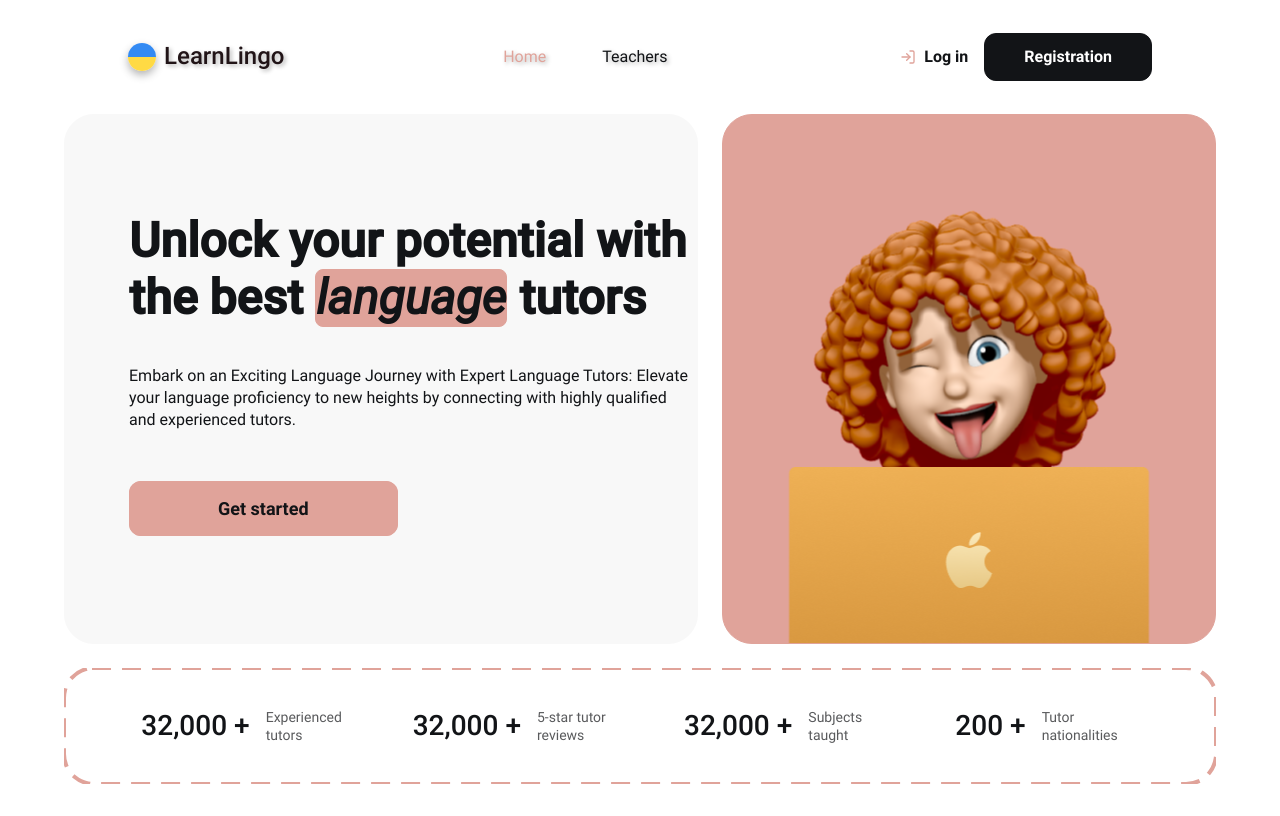
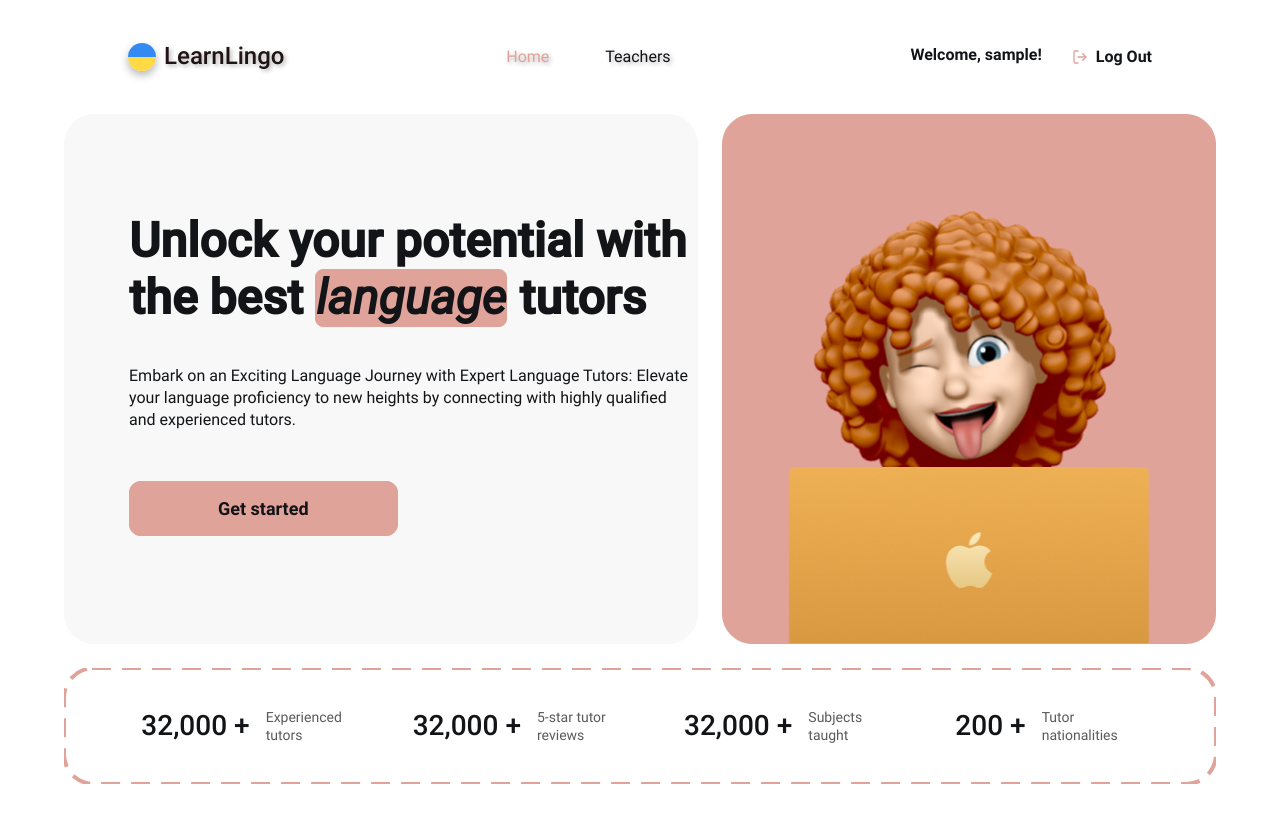
Before and after one commit to GGalina/LearnLingo, a React (Create React App) app: page / in a window 1280 px wide. Built offline with nearby package versions, Linux system fonts and the light colour scheme; no server answers; sample sign-in values are in the browser's storage.

Commit message:
ADD: Login,Registration and Logout, Context for Auth, local storage for persist.

```diff
--- a/package.json
+++ b/package.json
@@ -7,6 +7,7 @@
     "@testing-library/jest-dom": "^5.17.0",
     "@testing-library/react": "^13.4.0",
     "@testing-library/user-event": "^13.5.0",
+    "firebase": "^10.8.0",
     "formik": "^2.4.5",
     "normalize.css": "^8.0.1",
     "react": "^18.2.0",
@@ -16,6 +17,7 @@
     "react-responsive": "^9.0.2",
     "react-router-dom": "^6.21.3",
     "react-scripts": "5.0.1",
+    "react-toastify": "^10.0.4",
     "styled-components": "^6.1.1",
     "web-vitals": "^2.1.4",
     "yup": "^1.3.3"
--- a/src/components/Auth/Auth.jsx
+++ b/src/components/Auth/Auth.jsx
@@ -1,15 +1,20 @@
-import { FiLogIn } from "react-icons/fi";
+import { FiLogIn, FiLogOut } from "react-icons/fi";
 import { useMediaQuery } from 'react-responsive';
 import { useColor } from '../../context/ColorContext';
 import { useModal } from '../../context/ModalContext';
+import { useAuth } from "../../context/AuthContext";
+import { LogOutAPI } from "../../services/firebaseAPI";
 import {
   AuthContainer, LoginContainer,
-  LogIn, Register
+  LogIn, Register, LogOutContainer,
+  LogOutElement, TruncatedName,
+  Tooltip, WelcomeContainer
 } from "./Auth.styled";
 
 export const Auth = ({ onClickClose }) => {
   const { selectedColor } = useColor();
   const { openLoginModal, openRegisterModal } = useModal();
+  const { isLoggedIn, registeredUserName, userLogOut} = useAuth();
   const isTablet = useMediaQuery({ query: '(min-width: 768px)' });
 
   const handleModalClick = (modalType) => {
@@ -25,8 +30,19 @@ export const Auth = ({ onClickClose }) => {
     }
   };
 
+  const handleLogOut = async() => {
+    try {
+      await LogOutAPI();
+      userLogOut();
+      localStorage.clear();
+    } catch (error) {
+      throw new Error(error);
+    }
+  };
+
   return (
     <>
+      {!isLoggedIn && (
       <AuthContainer>
         <LoginContainer onClick={() => handleModalClick('login')}>
           <FiLogIn stroke={selectedColor} />
@@ -34,6 +50,29 @@ export const Auth = ({ onClickClose }) => {
         </LoginContainer>
         <Register onClick={() => handleModalClick('register')}>Registration</Register>
       </AuthContainer>
+      )}
+
+      {isLoggedIn && (
+        <AuthContainer>
+          <WelcomeContainer>
+            <TruncatedName>
+              Welcome,{' '}
+              {registeredUserName && registeredUserName.length > 7 ? (
+                <>
+                  {registeredUserName.slice(0, 7)}...`
+                  <Tooltip>{registeredUserName}</Tooltip>
+                </>
+              ) : (
+                registeredUserName
+              )}!
+            </TruncatedName>
+          </WelcomeContainer>
+        <LogOutContainer>
+          <FiLogOut stroke={selectedColor} />
+          <LogOutElement onClick={handleLogOut}>Log Out </LogOutElement>
+        </LogOutContainer>
+        </AuthContainer>
+      )}
     </>
   );
 };
--- a/src/components/Auth/Auth.styled.jsx
+++ b/src/components/Auth/Auth.styled.jsx
@@ -52,3 +52,58 @@ export const Register = styled.button`
         transform: scale(1.05);
     }
 `;
+
+export const LogOutContainer = styled.div`
+    display: flex;
+    justify-content: center;
+    align-items: center;
+    gap: 8px;
+    padding-left: 14px;
+    transition: transform 0.3s ease-in-out;
+
+    &:hover {
+        transform: scale(1.1);
+    }
+`;
+
+export const LogOutElement = styled.button`
+    font-family: 'Roboto-Bold', sans-serif;
+    font-size: 16px;
+    color: #121417;
+    cursor: pointer;
+    border: none;
+    background-color: inherit;
+`;
+
+export const Tooltip = styled.div`
+    position: absolute;
+    background-color: #333333;
+    color: #FFFFFF;
+    padding: 8px;
+    border-radius: 4px;
+    z-index: 1;
+    display: none;
+`;
+
+export const WelcomeContainer = styled.div`
+    position: relative;
+
+    &:hover ${Tooltip} {
+        display: block;
+    }
+`;
+
+export const TruncatedName = styled.span`
+    overflow: hidden;
+    text-overflow: ellipsis;
+    white-space: nowrap;
+    display: inline-block;
+    max-width: 150px;
+    font-family: 'Roboto-Bold', sans-serif;
+    font-size: 16px;
+    color: #121417;
+    cursor: pointer;
+    border: none;
+    background-color: inherit;
+    padding-left: 18px;
+`;
--- a/src/components/Layout/Layout.jsx
+++ b/src/components/Layout/Layout.jsx
@@ -2,14 +2,18 @@ import React, { lazy, Suspense } from 'react';
 import { Header } from '../Header/Header';
 import { Loader } from '../Loader/Loader';
 import { Outlet } from 'react-router-dom';
+import { ToastContainer } from 'react-toastify';
+import { useModal } from '../../context/ModalContext';
 import { ColorProvider } from '../../context/ColorContext';
 import { ModalProvider } from '../../context/ModalContext';
-import { useModal } from '../../context/ModalContext';
+import { AuthProvider } from '../../context/AuthContext';
 
 const LoginModal = lazy(() => import('../LoginModal/LoginModal').then(module => ({ default: module.LoginModal })));
 const RegistrationModal = lazy(() => import('../RegistrationModal/RegistrationModal').then(module => ({ default: module.RegistrationModal })));
 
 export const Layout = ({ children }) => (
+  <AuthProvider>
+
       <ColorProvider>
       <ModalProvider>
           <Header />
@@ -17,9 +21,23 @@ export const Layout = ({ children }) => (
             {children}
             <Outlet />
           <ModalRenderer />
+
           </Suspense>
         </ModalProvider>
       </ColorProvider>
+      <ToastContainer
+        position="top-right"
+        autoClose={5000}
+        hideProgressBar={false}
+        newestOnTop={false}
+        closeOnClick
+        rtl={false}
+        pauseOnFocusLoss
+        draggable
+        pauseOnHover
+        theme="light"
+       />
+  </AuthProvider>
 );
 
 const ModalRenderer = () => {
--- a/src/components/LoginModal/LoginModal.jsx
+++ b/src/components/LoginModal/LoginModal.jsx
@@ -2,10 +2,13 @@ import * as Yup from 'yup';
 import { useEffect } from 'react';
 import { useFormik } from 'formik';
 import { IoMdClose } from 'react-icons/io';
-import { FaRegEye, FaRegEyeSlash } from 'react-icons/fa';
 import { useColor } from '../../context/ColorContext';
 import { useModal } from '../../context/ModalContext';
 import { Backdrop } from '../Backdrop/Backdrop';
+import { LoginAPI } from '../../services/firebaseAPI';
+import { useAuth } from '../../context/AuthContext';
+import { FaRegEye, FaRegEyeSlash } from 'react-icons/fa';
+
 import {
   LoginContainer, CloseIcon,
   Header, Desc, Form,
@@ -25,6 +28,7 @@ const LoginSchema = Yup.object().shape({
 export const LoginModal = () => {
     const { closeModal } = useModal();
     const { selectedColor } = useColor();
+    const { setRegistrationStatus } = useAuth();
 
     const formik = useFormik({
         initialValues: {
@@ -32,12 +36,25 @@ export const LoginModal = () => {
             password: '',
         },
         validationSchema: LoginSchema,
-        onSubmit: (values) => {
-            console.log('Email:', values.email);
-            console.log('Password:', values.password);
+        onSubmit: async () => {
+            await handleLogin(formik.values.email, formik.values.password);
+    },
+    });
+
+    const handleLogin = async (email, password) => {
+        try {
+            const userName = await LoginAPI(email, password);
+
+            setRegistrationStatus(true, userName);
+
+            localStorage.setItem('isLoggedIn', 'true');
+            localStorage.setItem('registeredUserName', userName);
+
             closeModal();
-        },
-    });
+        } catch (error) {
+            throw new Error(error);
+        }
+    };
 
     const handleTogglePasswordVisibility = () => {
         formik.setFieldValue('showPassword', !formik.values.showPassword);
--- a/src/components/RegistrationModal/RegistrationModal.jsx
+++ b/src/components/RegistrationModal/RegistrationModal.jsx
@@ -2,9 +2,11 @@ import * as Yup from 'yup';
 import { useEffect } from 'react';
 import { useFormik } from 'formik';
 import { IoMdClose } from 'react-icons/io';
+import { RegisterAPI } from '../../services/firebaseAPI';
 import { FaRegEye, FaRegEyeSlash } from 'react-icons/fa';
 import { useColor } from '../../context/ColorContext';
 import { useModal } from '../../context/ModalContext';
+import { useAuth } from '../../context/AuthContext';
 import { Backdrop } from '../Backdrop/Backdrop';
 import {
   RegisterContainer, CloseIcon,
@@ -27,21 +29,35 @@ const RegistrationSchema = Yup.object().shape({
 export const RegistrationModal = () => {
   const { closeModal } = useModal();
   const { selectedColor } = useColor();
+  const { setRegistrationStatus } = useAuth();
 
   const formik = useFormik({
     initialValues: {
       name: '',
       email: '',
       password: '',
+      showPassword: false,
     },
     validationSchema: RegistrationSchema,
-    onSubmit: (values) => {
-      console.log('Name:', values.name);
-      console.log('Email:', values.email);
-      console.log('Password:', values.password);
-      closeModal();
+    onSubmit: async () => {
+      await handleRegistration(formik.values.name, formik.values.email, formik.values.password);
     },
   });
+
+  const handleRegistration = async (name, email, password) => {
+    try {
+      await RegisterAPI(name, email, password);
+
+      setRegistrationStatus(true, name);
+
+      localStorage.setItem('isLoggedIn', 'true');
+      localStorage.setItem('registeredUserName', name);
+
+      closeModal();
+    } catch (error) {
+      throw new Error(error);
+    }
+  };
 
   const handleTogglePasswordVisibility = () => {
     formik.setFieldValue('showPassword', !formik.values.showPassword);
@@ -141,6 +157,6 @@ export const RegistrationModal = () => {
           <SignUpBtn type="submit" $selcolor={selectedColor}>Sign Up</SignUpBtn>
         </Form>
       </RegisterContainer>
-    </Backdrop>
+      </Backdrop>
   );
 };
--- /dev/null
+++ b/src/context/AuthContext.jsx
@@ -0,0 +1,46 @@
+import React, {
+    useEffect,
+    createContext,
+    useContext,
+    useState
+} from 'react';
+
+const AuthContext = createContext();
+
+export const AuthProvider = ({ children }) => {
+    const [isLoggedIn, setIsLoggedIn] = useState(false);
+    const [registeredUserName, setRegisteredUserName] = useState('');
+
+    useEffect(() => {
+        const storedIsLoggedIn = localStorage.getItem('isLoggedIn');
+        if (storedIsLoggedIn === 'true') {
+            setIsLoggedIn(true);
+
+            const storedUserName = localStorage.getItem('registeredUserName');
+            if (storedUserName) {
+                setRegisteredUserName(storedUserName);
+            }
+        }
+    }, []);
+
+    const setRegistrationStatus = (status, userName) => {
+        setIsLoggedIn(status);
+
+        if (status) {
+            setRegisteredUserName(userName);
+        }
+    };
+
+    const userLogOut = () => {
+        setIsLoggedIn(false);
+        setRegisteredUserName('');
+    };
+
+  return (
+    <AuthContext.Provider value={{ isLoggedIn, registeredUserName, setRegistrationStatus, userLogOut }}>
+      {children}
+    </AuthContext.Provider>
+  );
+};
+
+export const useAuth = () => useContext(AuthContext);
--- a/src/index.js
+++ b/src/index.js
@@ -6,6 +6,7 @@ import ReactDOM from 'react-dom/client';
 import App from './App';
 import { HashRouter as Router } from 'react-router-dom';
 import './index.css';
+import "react-toastify/dist/ReactToastify.css";
 
 ReactDOM.createRoot(document.getElementById('root')).render(
   <React.StrictMode>
--- /dev/null
+++ b/src/services/firebaseAPI.js
@@ -0,0 +1,49 @@
+import firebase from "firebase/compat/app";
+import "firebase/compat/auth";
+import { firebaseConfig } from './firebaseConfig';
+import { toast } from 'react-toastify';
+
+firebase.initializeApp(firebaseConfig);
+export const auth = firebase.auth();
+
+export const RegisterAPI = async (name, email, password) => {
+  try {
+    await auth.createUserWithEmailAndPassword(email, password);
+    await auth.currentUser.updateProfile({ displayName: name });
+    const user = auth.currentUser;
+    return user.displayName;
+  } catch (error) {
+    if (error.code === 'auth/email-already-in-use') {
+      toast.error('Email is already in use. Please choose a different email or login');
+      throw new Error(error);
+    } else {
+      toast.error('Registration failed. Please try again.')
+      throw new Error(error);
+    }
+  }
+};
+
+export const LoginAPI = async (email, password) => {
+  try {
+    await auth.signInWithEmailAndPassword(email, password);
+    const user = auth.currentUser;
+    return user.displayName;
+  } catch (error) {
+    if (error.code === 'auth/invalid-credential') {
+      toast.error('Email or password is incorect');
+      throw new Error(error);
+    } else {
+      toast.error('Login failed. Please try again.')
+      throw new Error(error);
+    }
+  }
+};
+
+export const LogOutAPI = async () => {
+  try {
+    await auth.signOut();
+  } catch (error) {
+    toast.error('Something went wrong during logout')
+    throw new Error(error);
+  }
+};
--- /dev/null
+++ b/src/services/firebaseConfig.js
@@ -0,0 +1,8 @@
+export const firebaseConfig = {
+    apiKey: "AIzaSyDwdxYiaKK4G8rB7v-ur4FQNcEPIAkf5QI",
+    authDomain: "learnlingo-36979.firebaseapp.com",
+    projectId: "learnlingo-36979",
+    storageBucket: "learnlingo-36979.appspot.com",
+    messagingSenderId: "352672600443",
+    appId: "1:352672600443:web:80c9405e6e990d77f8adde"
+};
```
Also changed, not shown: 1 other file (tests, documents, lock files or other folders). Lines whose indentation alone changed are shown as unchanged.
